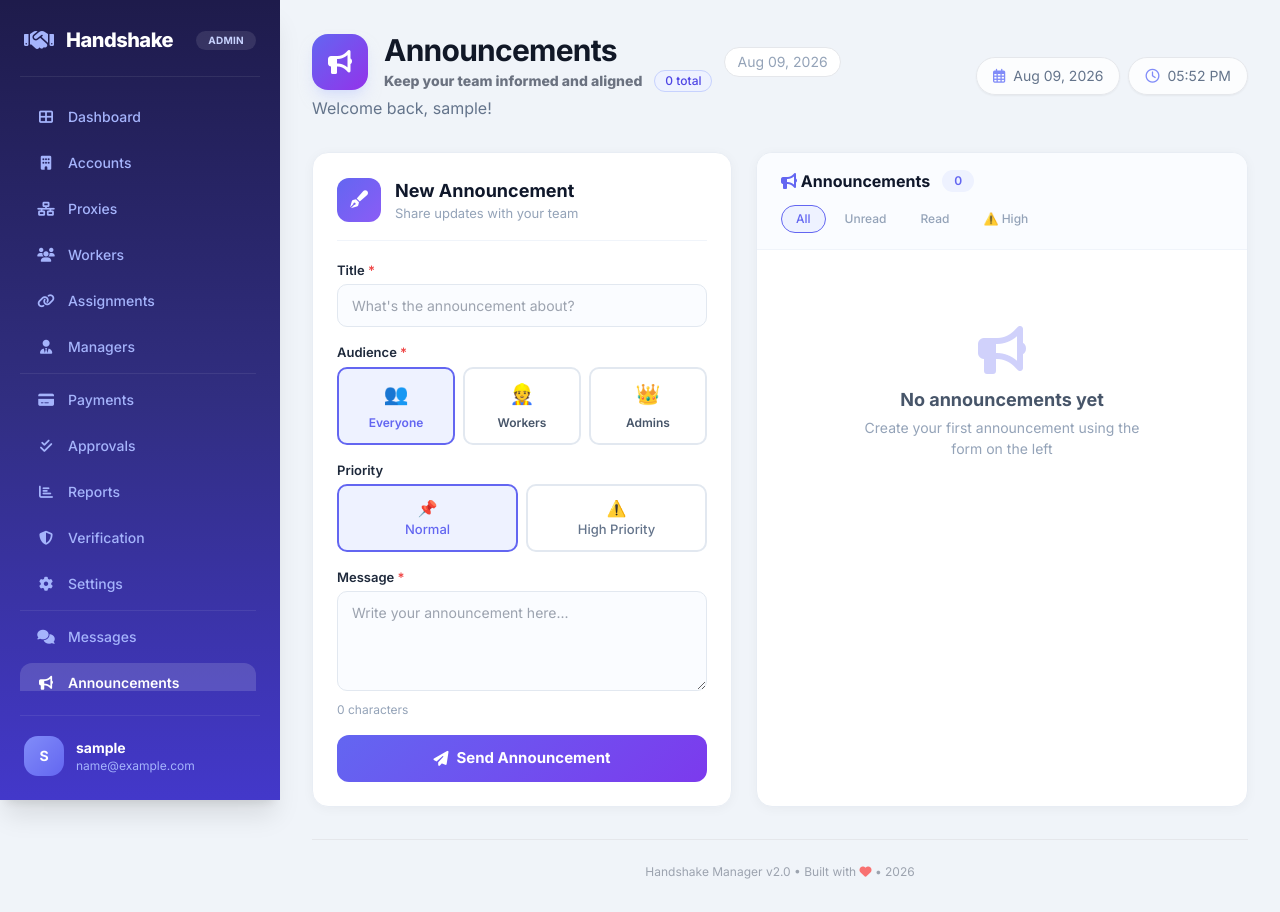
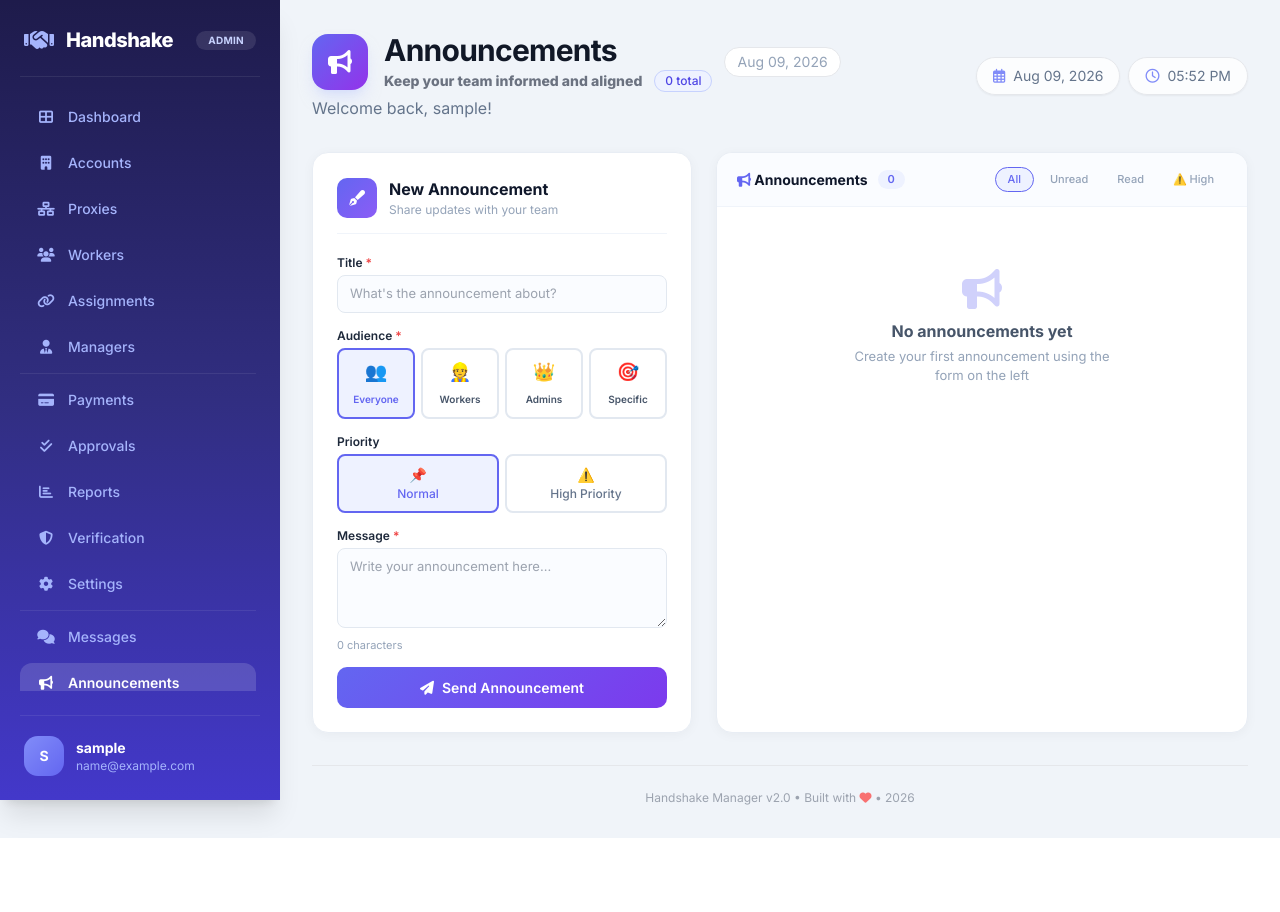
Before and after one commit to mosoba/HANSA, a Flask app: page /announcements in a window 1280 px wide. After the commit the page ends 838 px from the top, so only its background shows below. Run offline with Flask 3, Linux system fonts and the light colour scheme; the visitor is signed in with stand-in values (Sample User, id 1); data that the repository does not hold is empty; some libraries are stand-ins or nearby versions.

Commit message:
Update announcements.html

```diff
--- a/templates/announcements.html
+++ b/templates/announcements.html
@@ -21,12 +21,15 @@
 
 {% block extra_css %}
 <style>
+/* ===== CLEAN ANNOUNCEMENTS LAYOUT ===== */
 .announcements-wrapper {
     display: grid;
-    grid-template-columns: 420px 1fr;
+    grid-template-columns: 380px 1fr;
     gap: 24px;
     min-height: 550px;
 }
+
+/* ===== LEFT PANEL - CREATE ===== */
 .create-panel {
     background: white;
     border-radius: 16px;
@@ -40,43 +43,45 @@
 .create-panel .panel-header {
     display: flex;
     align-items: center;
-    gap: 14px;
+    gap: 12px;
     margin-bottom: 20px;
-    padding-bottom: 16px;
+    padding-bottom: 14px;
     border-bottom: 1px solid #f0f4fa;
 }
 .create-panel .panel-header .icon-box {
-    width: 44px;
-    height: 44px;
-    border-radius: 12px;
+    width: 40px;
+    height: 40px;
+    border-radius: 10px;
     background: linear-gradient(135deg, #6366f1, #8b5cf6);
     display: flex;
     align-items: center;
     justify-content: center;
     color: white;
-    font-size: 18px;
+    font-size: 16px;
     flex-shrink: 0;
 }
 .create-panel .panel-header .title-group h3 {
-    font-size: 18px;
+    font-size: 16px;
     font-weight: 700;
     color: #0f172a;
     margin: 0;
 }
 .create-panel .panel-header .title-group p {
-    font-size: 13px;
+    font-size: 12px;
     color: #94a3b8;
     margin: 0;
 }
+
+/* ===== FORM STYLES ===== */
 .form-group {
-    margin-bottom: 16px;
+    margin-bottom: 14px;
 }
 .form-group label {
     display: block;
-    font-size: 13px;
+    font-size: 12px;
     font-weight: 600;
     color: #1e293b;
-    margin-bottom: 4px;
+    margin-bottom: 3px;
 }
 .form-group label .required {
     color: #ef4444;
@@ -85,10 +90,10 @@
 .form-group select,
 .form-group textarea {
     width: 100%;
-    padding: 10px 14px;
-    border-radius: 10px;
+    padding: 8px 12px;
+    border-radius: 8px;
     border: 1.5px solid #e2e8f0;
-    font-size: 14px;
+    font-size: 13px;
     transition: all 0.2s;
     background: #fafcff;
     font-family: inherit;
@@ -100,22 +105,24 @@
     outline: none;
     border-color: #6366f1;
     background: white;
-    box-shadow: 0 0 0 4px rgba(99,102,241,0.08);
+    box-shadow: 0 0 0 3px rgba(99,102,241,0.08);
 }
 .form-group textarea {
     resize: vertical;
-    min-height: 100px;
-    max-height: 180px;
-    line-height: 1.6;
+    min-height: 80px;
+    max-height: 150px;
+    line-height: 1.5;
 }
+
+/* ===== AUDIENCE PILLS ===== */
 .audience-pills {
     display: grid;
-    grid-template-columns: repeat(3, 1fr);
-    gap: 8px;
+    grid-template-columns: repeat(4, 1fr);
+    gap: 6px;
 }
 .audience-pills .pill {
-    padding: 10px 6px;
-    border-radius: 10px;
+    padding: 8px 4px;
+    border-radius: 8px;
     border: 2px solid #e2e8f0;
     text-align: center;
     cursor: pointer;
@@ -131,32 +138,34 @@
     background: #eef2ff;
 }
 .audience-pills .pill .emoji {
-    font-size: 20px;
+    font-size: 18px;
     display: block;
 }
 .audience-pills .pill .pill-label {
-    font-size: 12px;
+    font-size: 10px;
     font-weight: 600;
     color: #475569;
 }
 .audience-pills .pill.active .pill-label {
     color: #6366f1;
 }
+
+/* ===== PRIORITY TOGGLE ===== */
 .priority-group {
     display: flex;
-    gap: 8px;
+    gap: 6px;
 }
 .priority-group .prio-btn {
     flex: 1;
-    padding: 10px;
-    border-radius: 10px;
+    padding: 8px;
+    border-radius: 8px;
     border: 2px solid #e2e8f0;
     text-align: center;
     cursor: pointer;
     transition: all 0.2s;
     background: white;
     font-weight: 500;
-    font-size: 13px;
+    font-size: 12px;
     color: #64748b;
 }
 .priority-group .prio-btn.active-normal {
@@ -170,34 +179,39 @@
     color: #ef4444;
 }
 .priority-group .prio-btn .prio-icon {
-    font-size: 16px;
+    font-size: 14px;
     display: block;
 }
+
+/* ===== SEND BUTTON ===== */
 .btn-send {
     width: 100%;
-    padding: 12px;
+    padding: 10px;
     background: linear-gradient(135deg, #6366f1, #7c3aed);
     color: white;
     border: none;
-    border-radius: 12px;
-    font-weight: 700;
-    font-size: 15px;
+    border-radius: 10px;
+    font-weight: 600;
+    font-size: 14px;
     cursor: pointer;
     transition: all 0.3s;
     display: flex;
     align-items: center;
     justify-content: center;
     gap: 8px;
+    margin-top: 4px;
 }
 .btn-send:hover {
-    transform: translateY(-2px);
-    box-shadow: 0 8px 30px rgba(99,102,241,0.35);
+    transform: translateY(-1px);
+    box-shadow: 0 6px 24px rgba(99,102,241,0.3);
 }
 .btn-send:disabled {
     opacity: 0.5;
     cursor: not-allowed;
     transform: none !important;
 }
+
+/* ===== RIGHT PANEL - LIST ===== */
 .list-panel {
     background: white;
     border-radius: 16px;
@@ -208,46 +222,46 @@
     flex-direction: column;
 }
 .list-header {
-    padding: 16px 24px;
+    padding: 14px 20px;
     border-bottom: 1px solid #f0f4fa;
     display: flex;
     justify-content: space-between;
     align-items: center;
     flex-wrap: wrap;
-    gap: 12px;
+    gap: 10px;
     background: #fafcff;
     flex-shrink: 0;
 }
 .list-header .left-group {
     display: flex;
     align-items: center;
-    gap: 12px;
+    gap: 10px;
 }
 .list-header .left-group h4 {
-    font-size: 16px;
+    font-size: 14px;
     font-weight: 700;
     color: #0f172a;
     margin: 0;
 }
 .list-header .left-group .count-badge {
-    padding: 2px 12px;
-    border-radius: 20px;
+    padding: 1px 10px;
+    border-radius: 16px;
     background: #eef2ff;
     color: #6366f1;
-    font-size: 12px;
+    font-size: 11px;
     font-weight: 600;
 }
 .list-header .filter-pills {
     display: flex;
-    gap: 4px;
+    gap: 3px;
     flex-wrap: wrap;
 }
 .list-header .filter-pills button {
-    padding: 4px 14px;
-    border-radius: 20px;
+    padding: 3px 12px;
+    border-radius: 16px;
     border: 1px solid transparent;
     background: transparent;
-    font-size: 12px;
+    font-size: 11px;
     font-weight: 500;
     color: #94a3b8;
     cursor: pointer;
@@ -263,7 +277,7 @@
     color: #6366f1;
 }
 .list-body {
-    padding: 16px 20px;
+    padding: 12px 16px;
     flex: 1;
     overflow-y: auto;
     max-height: 600px;
@@ -412,43 +428,47 @@
     background: #d1fae5;
     color: #065f46;
 }
+
+/* ===== EMPTY STATE ===== */
 .empty-state {
     text-align: center;
-    padding: 60px 20px;
+    padding: 50px 20px;
     color: #94a3b8;
 }
 .empty-state i {
-    font-size: 48px;
-    margin-bottom: 12px;
+    font-size: 40px;
+    margin-bottom: 10px;
     opacity: 0.3;
     color: #6366f1;
 }
 .empty-state h3 {
-    font-size: 18px;
+    font-size: 16px;
     font-weight: 700;
     color: #475569;
 }
 .empty-state p {
-    font-size: 14px;
+    font-size: 13px;
     margin: 4px auto 0;
-    max-width: 300px;
+    max-width: 280px;
 }
+
+/* ===== TOAST ===== */
 .toast-modern {
     position: fixed;
     top: 20px;
     right: 20px;
     z-index: 99999;
-    padding: 12px 20px;
-    border-radius: 12px;
+    padding: 10px 18px;
+    border-radius: 10px;
     color: white;
     font-weight: 500;
-    font-size: 14px;
+    font-size: 13px;
     box-shadow: 0 4px 16px rgba(0,0,0,0.12);
     animation: slideInRight 0.4s cubic-bezier(0.34, 1.56, 0.64, 1);
     display: flex;
     align-items: center;
     gap: 10px;
-    max-width: 400px;
+    max-width: 380px;
 }
 .toast-modern.success { background: #22c55e; }
 .toast-modern.error { background: #ef4444; }
@@ -510,12 +534,17 @@
                         <span class="emoji">👑</span>
                         <span class="pill-label">Admins</span>
                     </div>
+                    <div class="pill" data-value="specific_worker" onclick="selectAudience('specific_worker')">
+                        <span class="emoji">🎯</span>
+                        <span class="pill-label">Specific</span>
+                    </div>
                 </div>
                 <input type="hidden" id="audience" value="all">
             </div>
 
+            <!-- Specific Worker -->
             <div class="form-group" id="specificWorkerGroup" style="display:none;">
-                <label>Select Worker</label>
+                <label>Select Worker <span class="required">*</span></label>
                 <select id="specificWorker">
                     <option value="">-- Select a worker --</option>
                     {% for user in users %}
@@ -541,10 +571,11 @@
                 <input type="hidden" id="priority" value="normal">
             </div>
 
+            <!-- Message -->
             <div class="form-group">
                 <label>Message <span class="required">*</span></label>
                 <textarea id="message" placeholder="Write your announcement here..." required></textarea>
-                <div style="font-size:12px;color:#94a3b8;margin-top:4px;">
+                <div style="font-size:11px;color:#94a3b8;margin-top:3px;">
                     <span id="charCount">0</span> characters
                 </div>
             </div>
```
Also changed, not shown: other parts of templates/announcements.html (+69 -46 lines).
